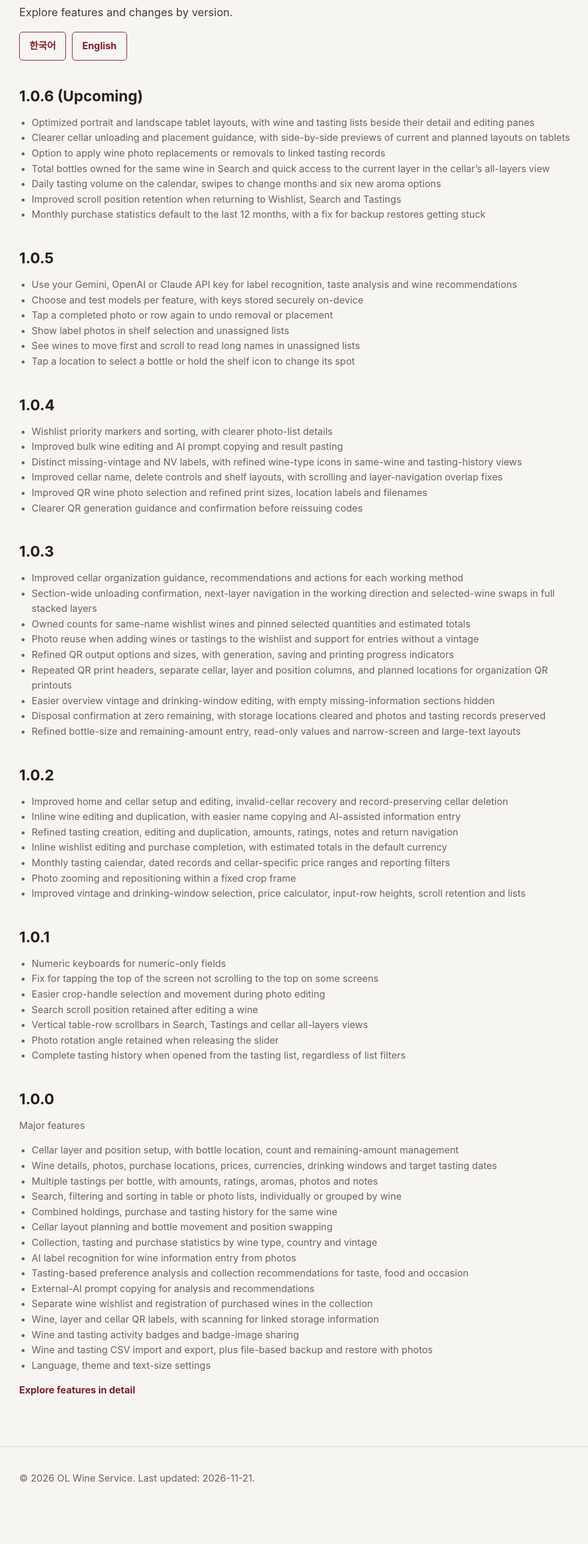
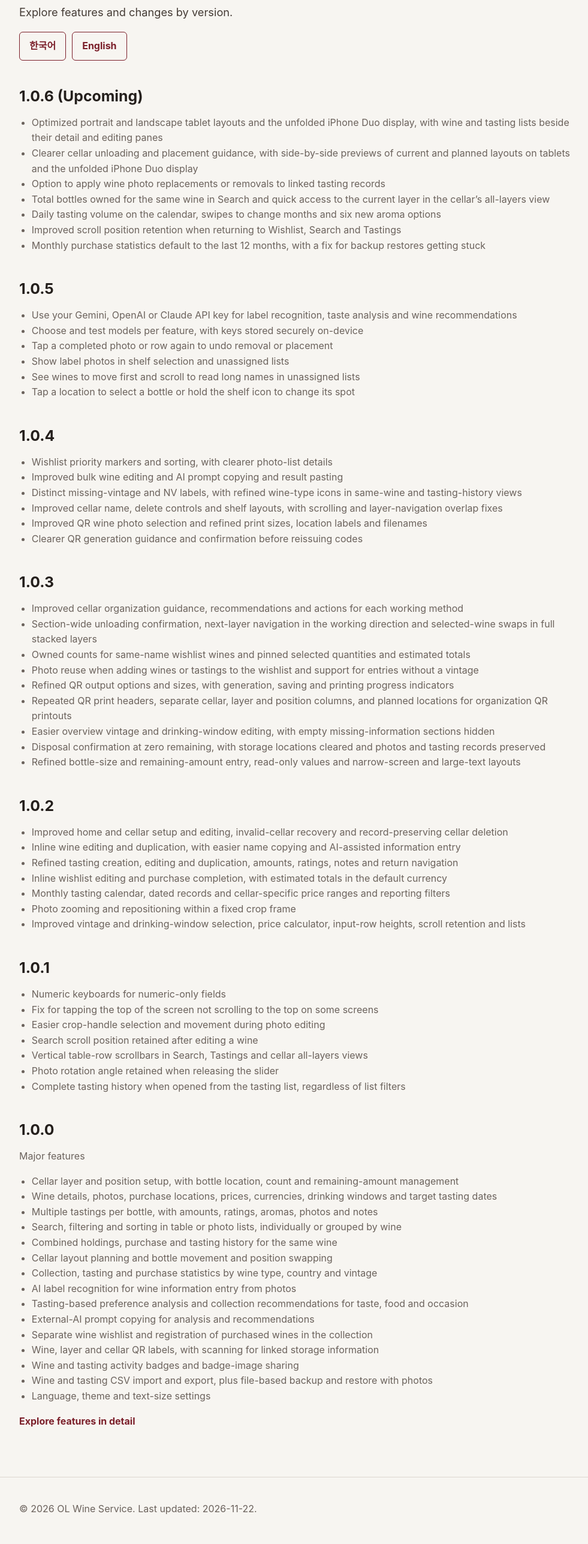
Before and after one commit to olwineservice/olwineservice.github.io, a plain HTML site: page release-notes-en.html in a window 1280 px wide. Shown: the part 226-2800 px from the top of the page at 60% size, without its empty margins (138-1119 px from the left). Before the commit the page ends 2758 px from the top, so only its background shows below. Drawn offline with Linux system fonts and the light colour scheme.

Commit message:
Include iPhone Duo in 1.0.6 release notes

```diff
--- a/release-notes-en.html
+++ b/release-notes-en.html
@@ -35,8 +35,8 @@
       <section aria-labelledby="version-1-0-6-en">
         <h2 id="version-1-0-6-en">1.0.6 (Upcoming)</h2>
         <ul>
-          <li>Optimized portrait and landscape tablet layouts, with wine and tasting lists beside their detail and editing panes</li>
-          <li>Clearer cellar unloading and placement guidance, with side-by-side previews of current and planned layouts on tablets</li>
+          <li>Optimized portrait and landscape tablet layouts and the unfolded iPhone Duo display, with wine and tasting lists beside their detail and editing panes</li>
+          <li>Clearer cellar unloading and placement guidance, with side-by-side previews of current and planned layouts on tablets and the unfolded iPhone Duo display</li>
           <li>Option to apply wine photo replacements or removals to linked tasting records</li>
           <li>Total bottles owned for the same wine in Search and quick access to the current layer in the cellar’s all-layers view</li>
           <li>Daily tasting volume on the calendar, swipes to change months and six new aroma options</li>
@@ -136,7 +136,7 @@
 
     <footer class="footer">
       <div class="footer-inner">
-        <p>© 2026 OL Wine Service. Last updated: 2026-11-21.</p>
+        <p>© 2026 OL Wine Service. Last updated: 2026-11-22.</p>
       </div>
     </footer>
   </body>
```
Also changed, not shown: release-notes.html (+3 -3 lines).
